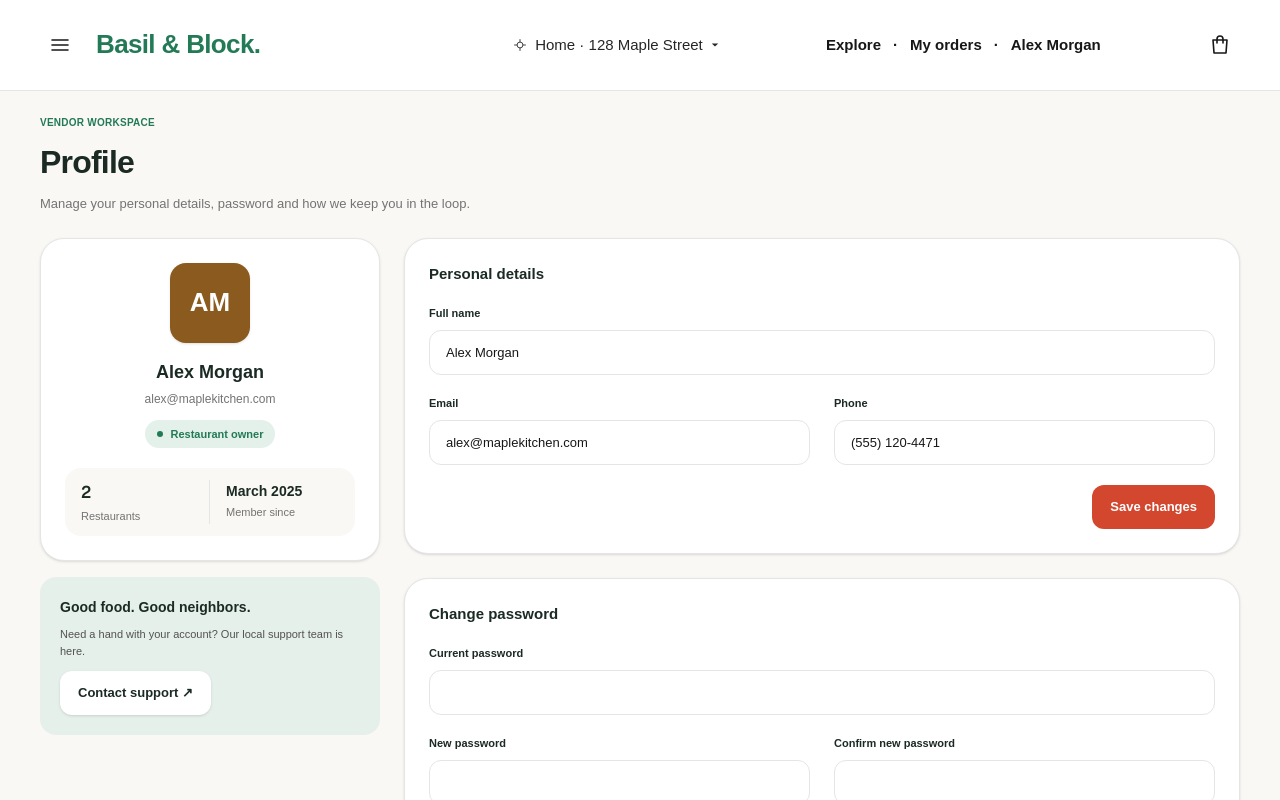
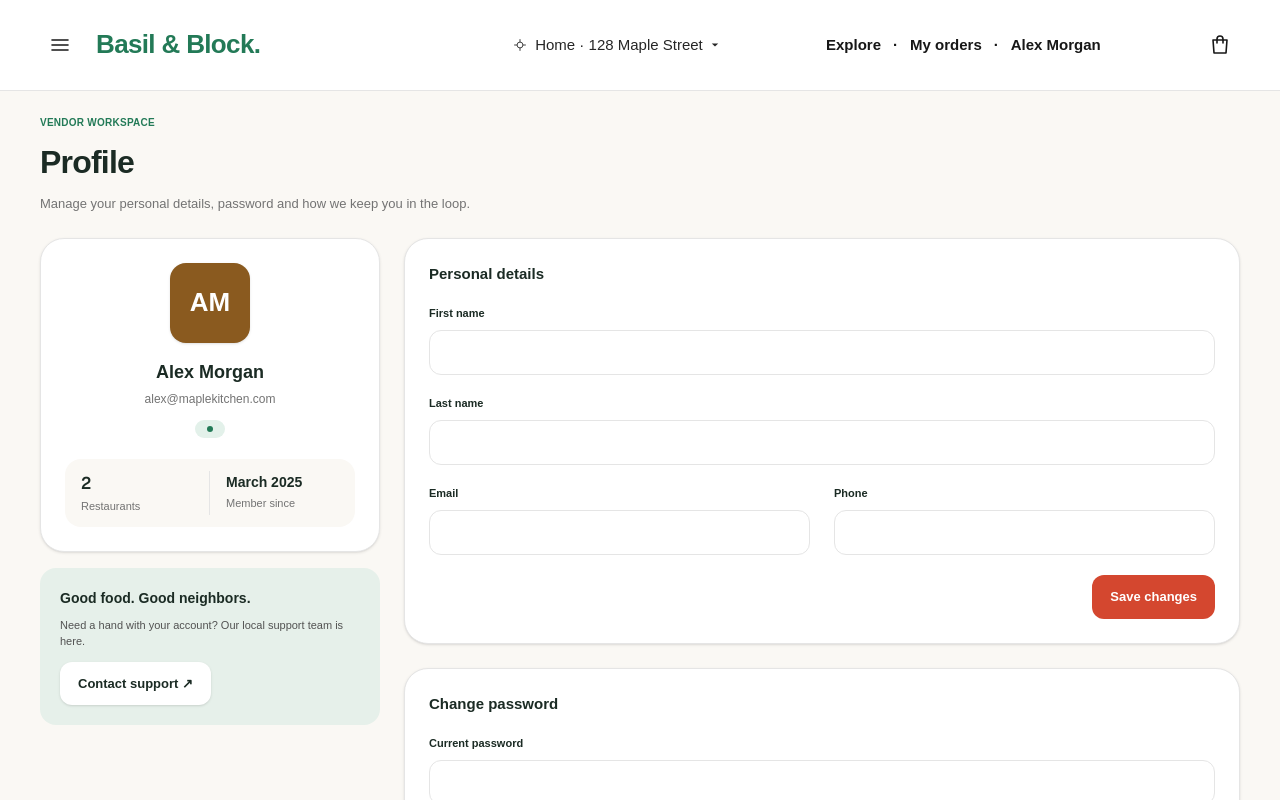
Before and after one commit to gedeno/Delivery-system, a Next.js app in the folder ds_frontend/: page /dashboard/profile in a window 1280 px wide. Shown: the top 800 px of the page. Built offline with nearby package versions, Linux system fonts and the light colour scheme.

Commit message:
Profle page are fixing

```diff
--- a/ds_frontend/app/dashboard/profile/page.tsx
+++ b/ds_frontend/app/dashboard/profile/page.tsx
@@ -5,6 +5,7 @@ import { useState, type Dispatch, type FormEvent, type SetStateAction } from "re
 import { AlertCircle, CheckCircle2, Circle, LogOut } from "lucide-react";
 import Input from "@/components/Ui/Input";
 import Button from "@/components/Ui/Button";
+import { UserData } from "@/app/lib/Userdata";
 
 /* ---------- types ---------- */
 
@@ -197,7 +198,7 @@ export default function OwnerProfilePage({
     clearNotice(setWFlow);
     setPw((p) => ({ ...p, [key]: e.target.value }));
   };
-
+  const users = UserData()
   function savePassword(e: FormEvent) {
     e.preventDefault();
     runFlow(
@@ -256,7 +257,7 @@ export default function OwnerProfilePage({
             <p className="mt-1 truncate text-[12px] text-neutral-500">{saved.email}</p>
             <span className="mt-3 inline-flex items-center gap-2 rounded-full bg-[#e3f1ea] px-3 py-1.5 text-[11px] font-semibold text-[#237a57]">
               <span className="size-1.5 rounded-full bg-[#237a57]" />
-              Restaurant owner
+             {users?.role}
             </span>
 
             <dl className="mt-5 grid grid-cols-2 divide-x divide-neutral-200 rounded-2xl bg-[#faf8f4] py-3 text-left">
@@ -287,11 +288,20 @@ export default function OwnerProfilePage({
             <h2 className={heading}>Personal details</h2>
             <div className="mt-5 grid gap-x-6 gap-y-5 sm:grid-cols-2">
               <Input
-                label="Full name"
+                label="First name"
                 name="full_name"
                 className="sm:col-span-2"
                 autoComplete="name"
-                value={profile.full_name}
+                value={users?.first_name}
+                onChange={setField("full_name")}
+                error={shownP.full_name}
+              />
+              <Input
+                label="Last name"
+                name="full_name"
+                className="sm:col-span-2"
+                autoComplete="name"
+                value={users?.last_name}
                 onChange={setField("full_name")}
                 error={shownP.full_name}
               />
@@ -300,7 +310,7 @@ export default function OwnerProfilePage({
                 name="email"
                 type="email"
                 autoComplete="email"
-                value={profile.email}
+                value={users?.email}
                 onChange={setField("email")}
                 error={shownP.email}
               />
@@ -309,7 +319,7 @@ export default function OwnerProfilePage({
                 name="phone"
                 type="tel"
                 autoComplete="tel"
-                value={profile.phone}
+                value={users?.phone}
                 onChange={setField("phone")}
                 error={shownP.phone}
               />
```
